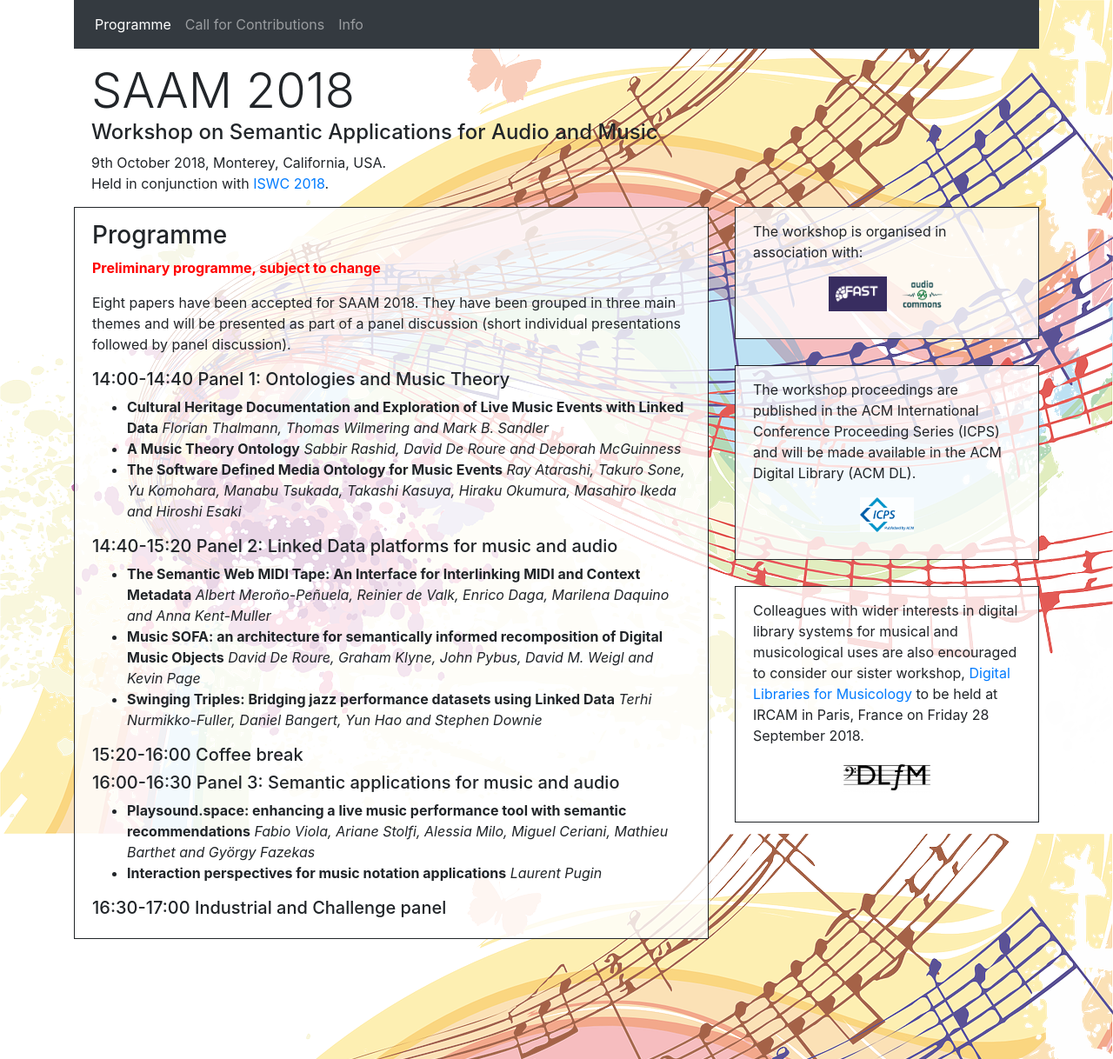
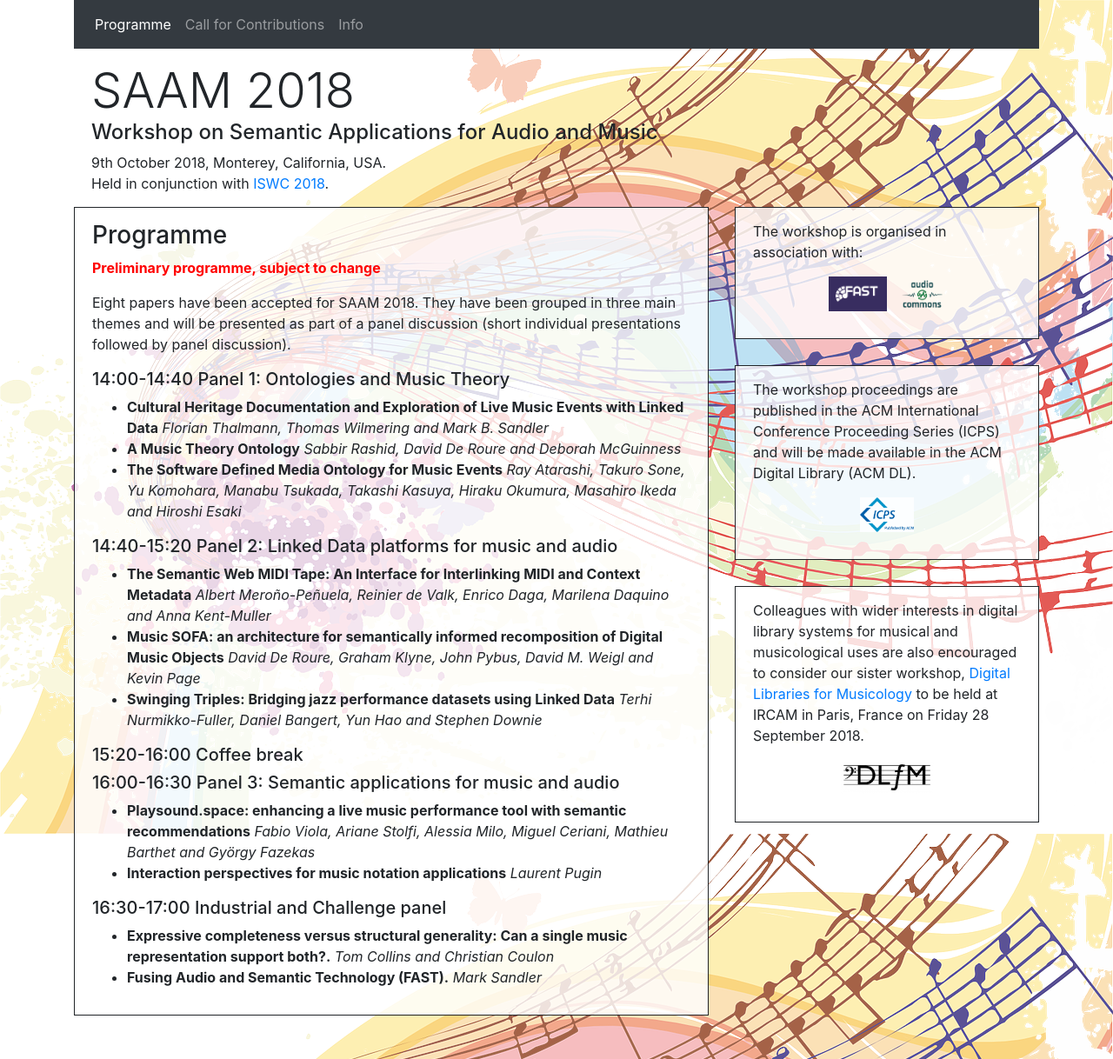
Before and after one commit to AudioCommons/SAAM2018-Website, a Jekyll site: the page built from program.md, in a window 1280 px wide. Shown: the whole page at 87% size. Built offline with Jekyll 4.4.1, drawn with Linux system fonts in a browser that asks for light colours; nearby versions of some CDN libraries.

Commit message:
Add talk details to I&C panel

```diff
--- a/program.md
+++ b/program.md
@@ -36,3 +36,8 @@ They have been grouped in three main themes and will be presented as part of a p
   _Laurent Pugin_
 
 ##### 16:30-17:00 Industrial and Challenge panel
+- __Expressive completeness versus structural generality: Can a single
+music representation support both?.__
+  _Tom Collins and Christian Coulon_
+- __Fusing Audio and Semantic Technology (FAST).__
+  _Mark Sandler_
```
